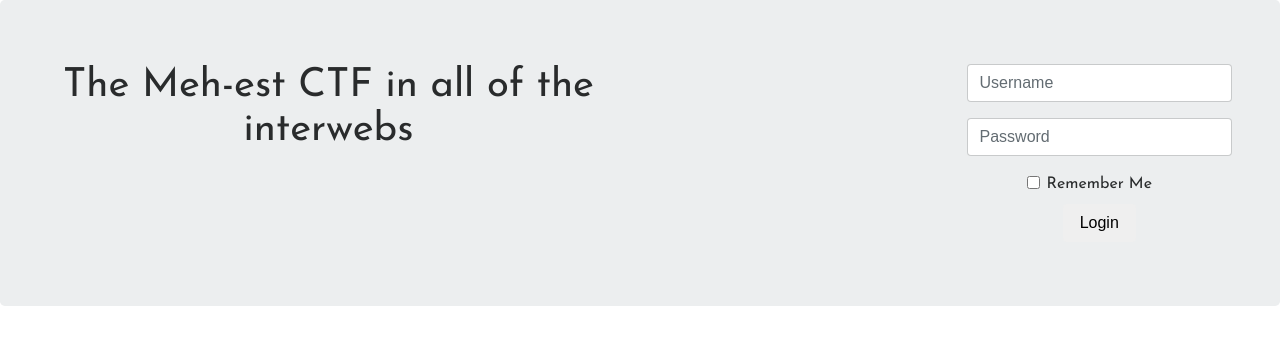
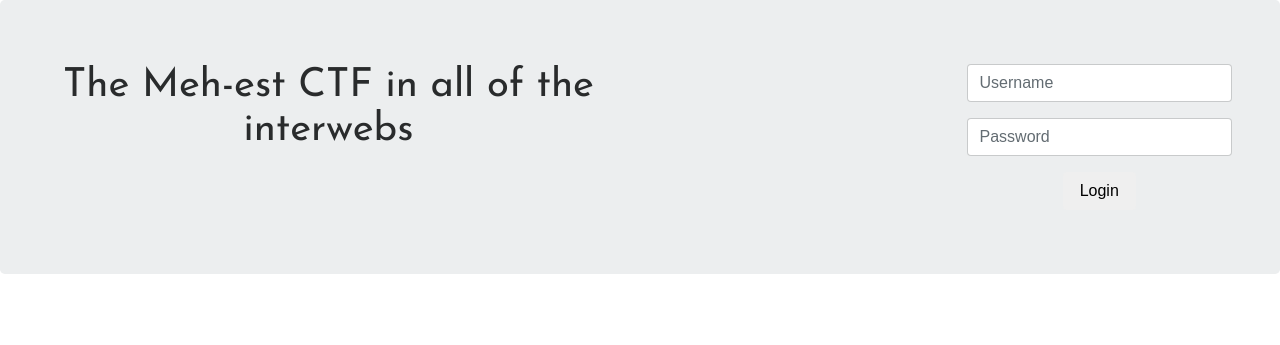
Before and after one commit to arush15june/mehctf, a Flask app: page / in a window 1280 px wide. Shown: the part 56-401 px from the top of the page. Run offline with Flask 2, Linux system fonts and the light colour scheme; data comes from the database, SQL or seed files in the repository; both versions use the stored data as it was before the commit; some libraries are stand-ins or nearby versions.

Commit message:
fix register, login bugs, add admin panel

```diff
--- a/application.py
+++ b/application.py
@@ -1,4 +1,5 @@
 from flask import Flask, flash, redirect, render_template, request, url_for, jsonify, abort, send_from_directory
+from flask.ext.superadmin import Admin, BaseView, expose, AdminIndexView
 import helpers
 from functools import reduce
 import os
@@ -18,6 +19,15 @@ app.config['DEBUG'] = True
 app.config['DOWNLOAD_FOLDER'] = 'downloads'
 app.config['PORT'] = 8080
 app.secret_key = "m3hCtF"
+
+class MyView(AdminIndexView):
+    def is_accessible(self):
+        return current_user.is_authenticated and current_user.admin
+
+admin = Admin(app, 'Meh-CTF Admin', index_view=MyView() )
+admin.register(models.User, session=db_session)
+admin.register(models.Question, session=db_session)
+
 
 login_manager = LoginManager()
 login_manager.init_app(app)
@@ -74,8 +84,9 @@ template - questions.html
 @login_required
 def questions():
   Questions = models.Question.query.all()
-  questionsSolvedIDs = [solved.question.id for solved in current_user.solved_questions]
-  return render_template('questions.html',Questions=Questions,questionsSolvedIDs=questionsSolvedIDs)
+  if(len(current_user.solved_questions) > 0):
+      questionsSolvedIDs = [solved.question.id for solved in current_user.solved_questions]
+  return render_template('questions.html', Questions=Questions, questionsSolvedIDs=questionsSolvedIDs)
 
 """
 /question/<qid>
@@ -187,15 +198,18 @@ def register():
     if form.validate_on_submit():
       if models.User.query.filter_by(username=form.username.data).first():
         user = models.User.query.filter_by(username=form.username.data).first()
-        login_user(user)
-        return redirect(url_for("questions"))
+        if form.password.data == user.password:
+          login_user(user)
+          return redirect(url_for("questions"))
+        else:
+          return render_template("register.html", form=form, message="User Already Exists!")
       else:
         newUser = models.User(username=form.username.data, password=form.password.data)
         app.logger.debug("New User: "+str(newUser))
         db_session.add(newUser)
         db_session.commit()
 
-        login_user(newUser)
+        login_user(newUser, remember=True)
 
         return redirect(url_for("questions"))
     else:
@@ -215,13 +229,10 @@ def login():
       if form.validate_on_submit():
           user = models.User.query.filter_by(username=form.username.data).first()
           if user:
-              if user.password   == form.password.data:
+              if user.password == form.password.data:
                   # correct username+password
-                  remember = False
-                  if request.form.get('remember') == 'on':
-                    remember = True
-                  app.logger.debug("Logging in User: "+str(user)+" Remmember: "+str(remember))
-                  login_user(user, remember=remember)
+                  app.logger.debug("Logging in User: "+str(user))
+                  login_user(user, remember=True)
                   dest = request.args.get('next')
                   try:
                     dest_url = url_for(dest)
--- a/models.py
+++ b/models.py
@@ -1,4 +1,4 @@
-from sqlalchemy import Column, Integer, String, ForeignKey, DateTime
+from sqlalchemy import Column, Integer, String, ForeignKey, DateTime, Boolean
 import datetime
 from sqlalchemy.orm import relationship
 from database import Base
@@ -14,10 +14,12 @@ class User(Base):
     __tablename__ = 'hackers'
     username = Column(String(50), primary_key=True, unique=True)
     password = Column(String(50))
+    admin = Column(Boolean, default=False)
     solved_questions = relationship("SolvedQuestion")
-    def __init__(self, username, password):
+    def __init__(self, username, password, admin):
         self.username = username
         self.password = password
+        self.admin = admin
     def __repr__(self):
         return '<User {}>'.format(self.username)
 
--- a/question_load.py
+++ b/question_load.py
@@ -18,7 +18,7 @@ Question.query.delete()
 questionsCSV = csv.DictReader(questions)
 
 for question in questionsCSV:
-    q = Question(name=question['name'],flag=question['flag'],desc=question['desc'],points=question['points'], category=question['ategory'], filename=question['filename'])
+    q = Question(name=question['name'],flag=question['flag'],desc=question['desc'],points=question['points'], category=question['category'], filename=question['filename'])
     db_session.add(q)
 
 questions.close()
--- a/templates/index.html
+++ b/templates/index.html
@@ -22,9 +22,6 @@ MehCTF
                         <input class = "form-control" name = "password" size='50' placeholder = "Password" type = "password" />
                     </div>
                         <center>
-                            <input type="checkbox" name = 'remember' class="form-check-input" />
-                            <label for = "remember">Remember Me</label>
-                            <br>
                             <button type = "submit" class = 'btn bg-secondary text-center'>Login</button>
                         </center>
                     </div>
--- a/templates/login.html
+++ b/templates/login.html
@@ -16,10 +16,8 @@ MehCTF | Register
                 <div class = "form-group">
                     <input class = "form-control" name = "password" size = "50" placeholder = "Password" type = "password" />
                 </div>
-                <center>
-                        <input type="checkbox" name = 'remember' class="form-check-input" />
-                        <label for = "remember">Remember Me</label>
-                        <br>
+                <div class = "form-group">
+                    <center>
                         <button type = "submit" class = 'btn bg-secondary text-center'>Login</button>
                     </center>
                 </div>
--- a/templates/questions.html
+++ b/templates/questions.html
@@ -13,7 +13,7 @@ MehCTF | Questions
       <div class = "card-block">
         <h4 class="card-title">{{ Question.name }}{% if Question.id in questionsSolvedIDs %} | Solved{% endif %}</h4>
         <p clas = "card-text">{{ Question.category }} | {{ Question.points }} Points</p>
-        <p clas = "card-text">{{ Question.desc | truncate(50) }}</p>
+        <p clas = "card-text">{{ Question.desc | truncate(30) }}</p>
         <a class = "card-link" href="/question/{{Question.id}}"><button class="btn btn-link">View Question</button></a>
       </div>
     </div>
--- a/templates/register.html
+++ b/templates/register.html
@@ -20,6 +20,9 @@ MehCTF | Register
                 </div>
             </form>
         </div>
+        {% if message %}
+        <center>{{ message }}</center>
+        {% endif %}
     </div>
 </div>
 {% endblock %}
```
Also changed, not shown: questions.db (deleted), 4 other files.
